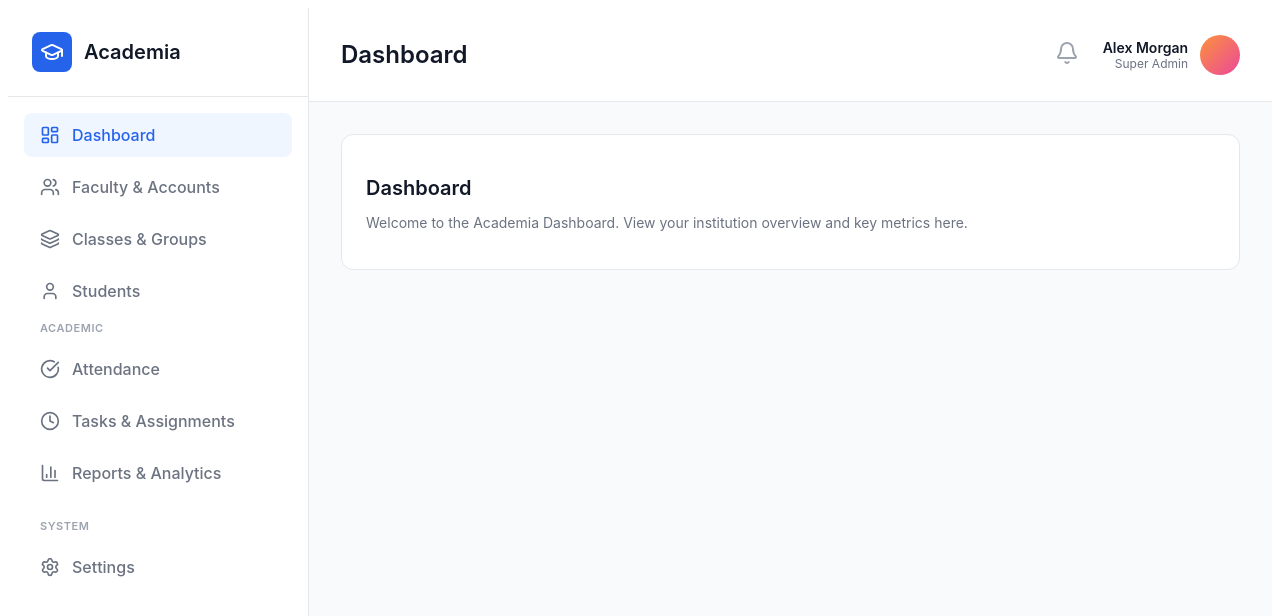
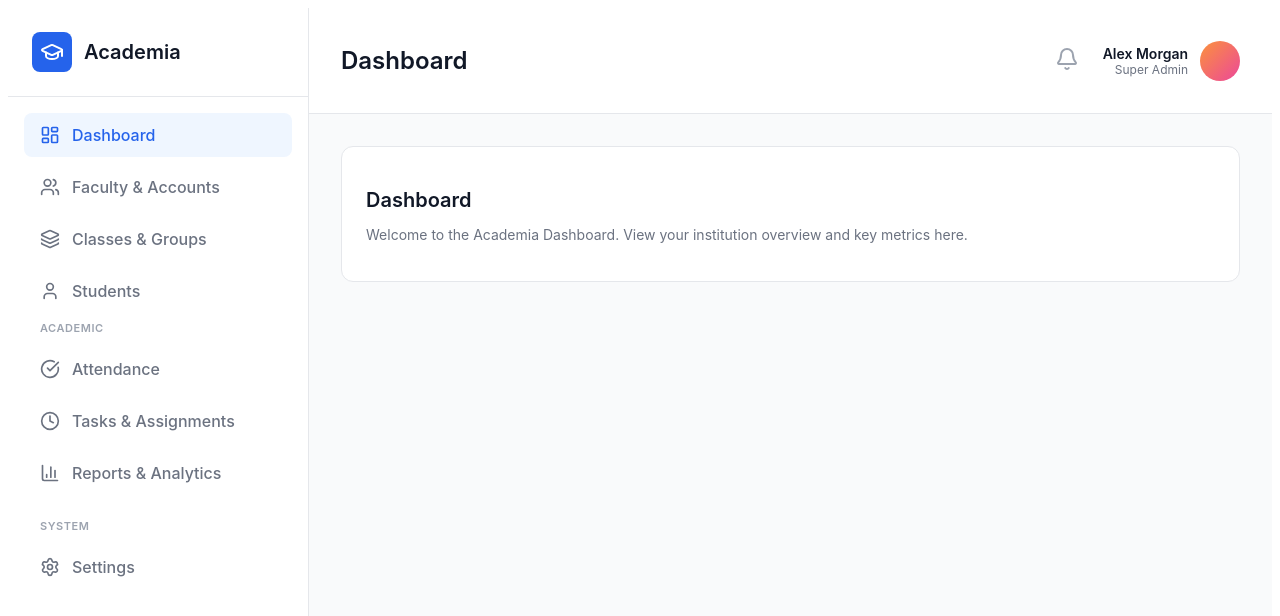
Before and after one commit to mspk5196/Student-Tracker, a React (Vite) app in the folder Frontend/: page / in a window 1280 px wide. Shown: the top 616 px of the page. Built offline with nearby package versions, Linux system fonts and the light colour scheme; the HTML template or start-up script is replaced by a standard one.

Commit message:
Super admin side tab has completed.

```diff
--- a/Frontend/src/App.jsx
+++ b/Frontend/src/App.jsx
@@ -1,5 +1,5 @@
 import React from 'react';
-import SuperAdminTab from './components/SuperAdminTab/SuperAdminTab';
+import SuperAdminTab from './components/TabRouter/SuperAdminTab/SuperAdminTab';
 
 
 function App() {
--- a/Frontend/src/components/SuperAdminTab/SuperAdminTab.jsx
+++ b/Frontend/src/components/TabRouter/SuperAdminTab/SuperAdminTab.jsx
@@ -105,7 +105,7 @@ const AcademiaDashboard = () => {
       width: '100%',
       backgroundColor: '#ffffff',
       borderBottom: '1px solid #e5e7eb',
-      padding: '16px 32px',
+      padding: '22px 32px',
       boxSizing: 'border-box'
     },
     headerContent: {
--- a/Frontend/src/components/layout/Layout.jsx
+++ b/Frontend/src/components/layout/Layout.jsx
@@ -1,6 +1,6 @@
 import React from 'react';
 import { Outlet } from 'react-router-dom';
-import FacultyTab from '../FacultyTab/FacultyTab';
+import FacultyTab from '../TabRouter/FacultyTab/FacultyTab';
 
 const Layout = () => {
   return (
```
Also changed, not shown: Frontend/src/components/TabRouter/FacultyTab/FacultyTab.jsx (renamed from Frontend/src/components/FacultyTab/FacultyTab.jsx).
